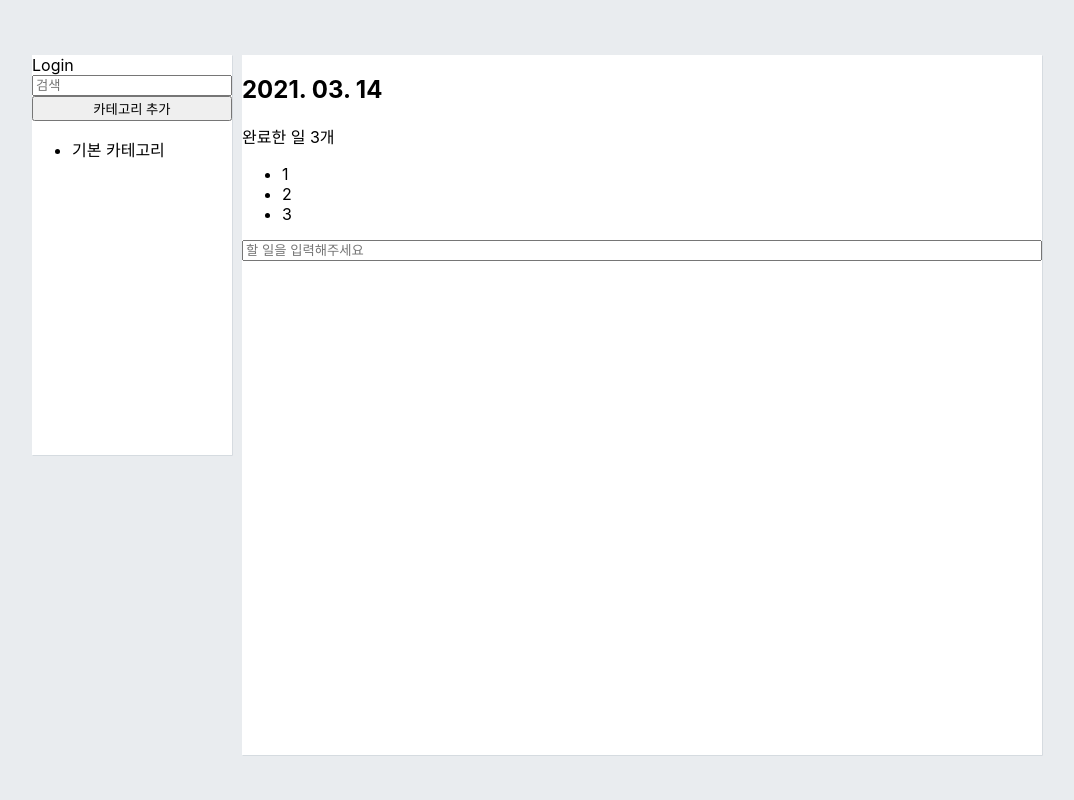
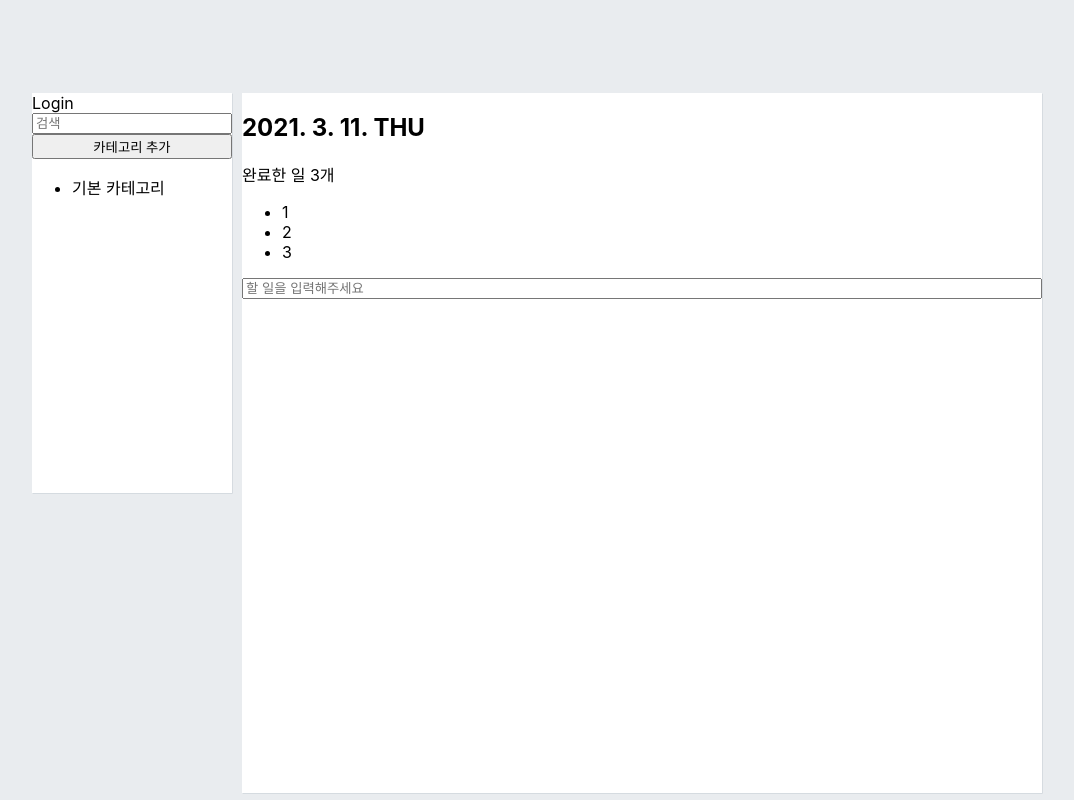
Before and after one commit to KAEN7/todo-list, a React (Create React App) app: page / in a window 1280 px wide. Shown: the whole page, without its empty margins (103-1177 px from the left). Built offline with nearby package versions, Linux system fonts and the light colour scheme.

Commit message:
실시간 날짜, 요일 기능 추가

```diff
--- a/src/App.js
+++ b/src/App.js
@@ -16,7 +16,7 @@ const GlobalStyle = createGlobalStyle`
     background: #e9ecef;
     display: flex;
     justify-content: center;
-    margin-top: 50px;
+    margin-top: 88px;
   }
 `;
 
--- a/src/components/Header.js
+++ b/src/components/Header.js
@@ -1,7 +1,19 @@
 import React from "react";
 
 function Header() {
-  return <h2>2021. 03. 14</h2>;
+  let today = new Date();
+
+  let year = today.getFullYear();
+  let month = today.getMonth() + 1;
+  let date = today.getDate();
+  let dayList = ["SUN", "MON", "TUE", "WED", "THU", "FRI", "SAT"];
+  let day = dayList[today.getDay()];
+
+  return (
+    <h2>
+      {year}. {month}. {date}. {day}
+    </h2>
+  );
 }
 
 export default Header;
```
